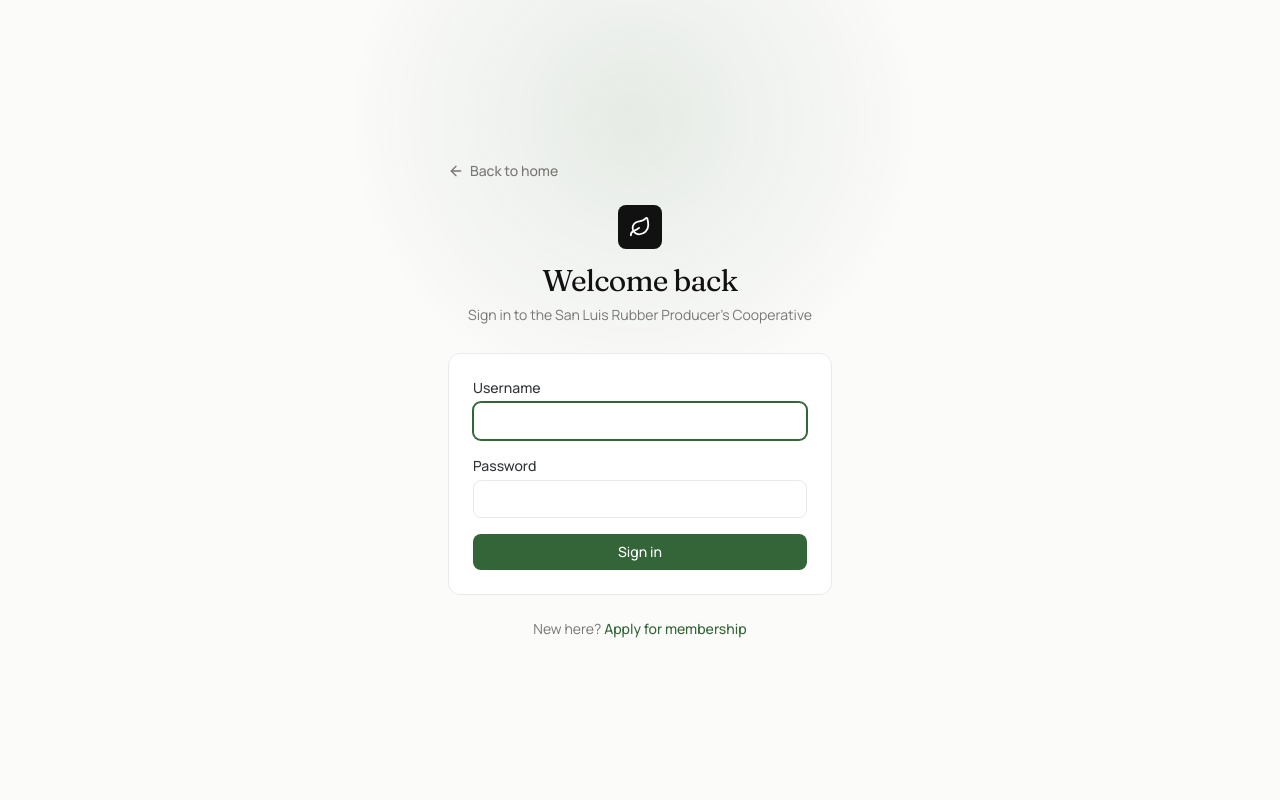
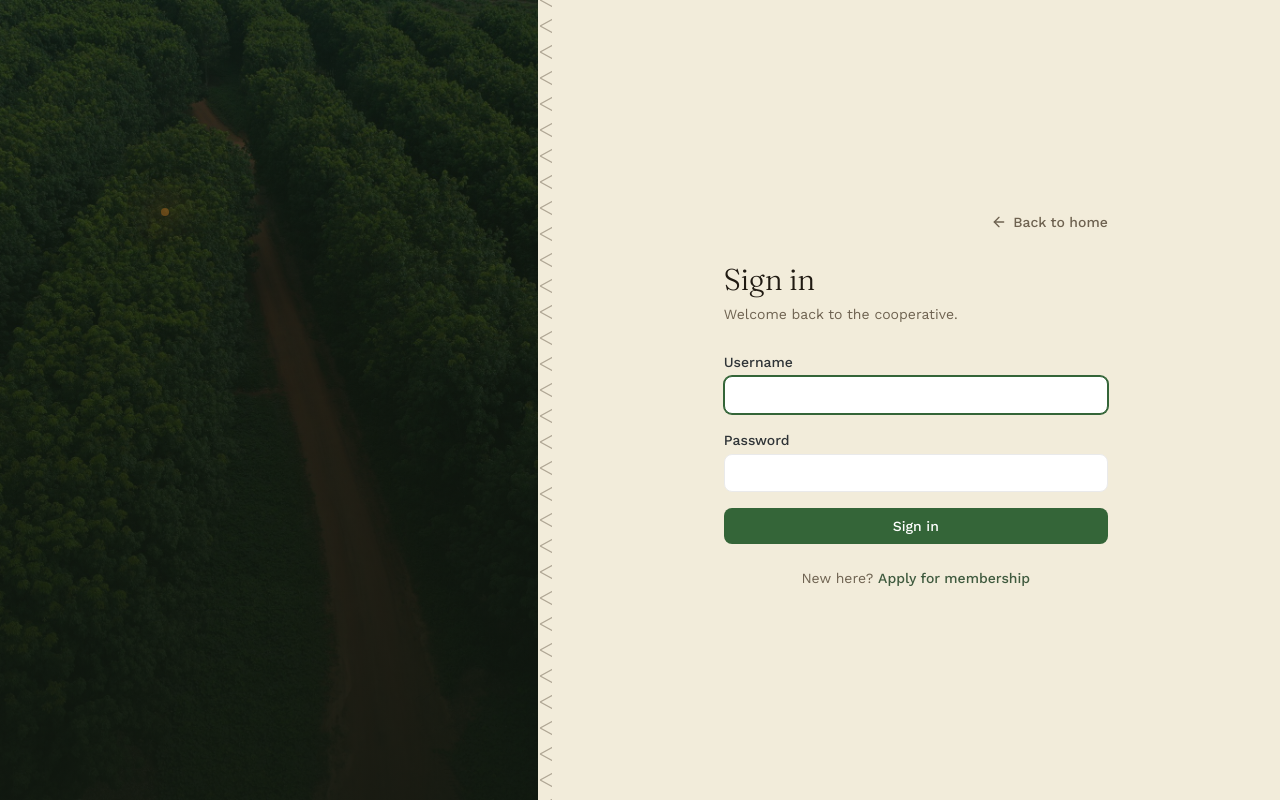
Before and after one commit to JohnLember/SMARTCOOP, a React (Vite) app in the folder frontend/: page /login in a window 1280 px wide. Built offline with nearby package versions, Linux system fonts and the light colour scheme.

Commit message:
feat: implement brand components and tokens for consistent styling across auth pages

```diff
--- /dev/null
+++ b/frontend/src/components/brand.jsx
@@ -0,0 +1,59 @@
+// Shared brand marks — the leaf icon and the herringbone tapping-cut motif —
+// reused across the landing and the public-facing auth pages.
+import { BRAND } from "../lib/brandTokens";
+
+export const Ic = ({ children, size = 22 }) => (
+  <svg
+    width={size}
+    height={size}
+    viewBox="0 0 24 24"
+    fill="none"
+    stroke="currentColor"
+    strokeWidth="1.6"
+    strokeLinecap="round"
+    strokeLinejoin="round"
+  >
+    {children}
+  </svg>
+);
+
+export const IconLeaf = (p) => (
+  <Ic {...p}>
+    <path d="M11 20A7 7 0 0 1 4 13c0-5 5-9 15-9 0 8-4 13-8 13Z" />
+    <path d="M6 21c0-4 3-8 8-10" />
+  </Ic>
+);
+
+// The tapping-cut motif. Horizontal for stacked-section seams, vertical for
+// the split-pane seam on auth pages.
+export function Herringbone({ orientation = "horizontal", stroke = BRAND.amber, size = 14 }) {
+  const id = `herr-${orientation}-${stroke.replace("#", "")}`;
+  const isV = orientation === "vertical";
+  return (
+    <div aria-hidden="true" className="relative h-full w-full" style={{ [isV ? "width" : "height"]: size }}>
+      <svg className="absolute inset-0 h-full w-full" preserveAspectRatio="none">
+        <defs>
+          <pattern
+            id={id}
+            width={isV ? size * 2 : 26}
+            height={isV ? 26 : size * 2}
+            patternUnits="userSpaceOnUse"
+          >
+            <path
+              d={
+                isV
+                  ? `M${size * 0.15} 0 L${size * 1.85} 13 L${size * 0.15} 26`
+                  : "M0 " + size + " L13 " + size * 0.15 + " L26 " + size
+              }
+              fill="none"
+              stroke={stroke}
+              strokeWidth="1.3"
+              opacity="0.5"
+            />
+          </pattern>
+        </defs>
+        <rect width="100%" height="100%" fill={`url(#${id})`} />
+      </svg>
+    </div>
+  );
+}
--- /dev/null
+++ b/frontend/src/lib/brandTokens.js
@@ -0,0 +1,18 @@
+// Shared "tapping morning" palette — reused across the landing and the
+// public-facing auth pages (Login, Apply) so the visitor's journey from
+// one to the other doesn't visually break.
+export const BRAND = {
+  canopy: "#10170F", // predawn — dark panes
+  canopyLine: "#233021",
+  bark: "#2B2117", // dawn
+  barkLine: "#4A3A28",
+  latex: "#F2ECDA", // day — light panes
+  latexLine: "#DED5BC",
+  cured: "#F6E4C6", // amber sheet
+  curedLine: "#E7CE9C",
+  ink: "#201A12", // body text on light
+  inkMuted: "#6E6250",
+  amber: "#B9701F", // primary accent (cured rubber)
+  amberSoft: "#D89A4E",
+  moss: "#3F5A3E", // secondary accent
+};
--- a/frontend/src/pages/Apply.jsx
+++ b/frontend/src/pages/Apply.jsx
@@ -2,7 +2,10 @@ import { useEffect, useState } from "react";
 import { Link } from "react-router";
 import api, { apiError } from "../lib/api";
 import { Button, Input, Select, Textarea } from "../components/ui";
-import { Leaf, ArrowLeft, Check } from "lucide-react";
+import { IconLeaf, Herringbone } from "../components/brand";
+import { BRAND } from "../lib/brandTokens";
+import { ArrowLeft, Check } from "lucide-react";
+import aboutPhoto from "../assets/about_photo.jpg";
 
 const EMPTY = {
   firstName: "",
@@ -59,43 +62,93 @@ export default function Apply() {
   }
 
   return (
-    <div className="relative min-h-[100dvh] overflow-hidden bg-[#FBFBFA] font-sans-ui text-[#2F3437]">
-      <div className="pointer-events-none absolute inset-0 overflow-hidden">
+    <div className="flex min-h-[100dvh] font-tap-body" style={{ background: BRAND.latex }}>
+      {/* Left pane — the world: dark canopy, photography, what joining means. */}
       <div
-          className="ambient-blob absolute -top-40 left-1/2 h-[560px] w-[560px] -translate-x-1/2 rounded-full"
-          style={{ background: "radial-gradient(circle, rgba(52,101,56,0.10) 0%, rgba(52,101,56,0) 70%)" }}
+        className="sticky top-0 hidden h-[100dvh] w-[38%] flex-none overflow-hidden lg:block"
+        style={{ background: BRAND.canopy }}
+      >
+        <img
+          src={aboutPhoto}
+          alt="Members bringing rubber to a cooperative collection point"
+          className="h-full w-full object-cover opacity-60"
         />
+        <div
+          className="pointer-events-none absolute inset-0"
+          style={{ background: `linear-gradient(180deg, rgba(16,23,15,0.5), rgba(16,23,15,0.9))` }}
+        />
+
+        <div className="relative flex h-full flex-col justify-between p-10">
+          <Link to="/" className="inline-flex items-center gap-2.5">
+            <span
+              className="flex h-8 w-8 items-center justify-center rounded-lg text-white"
+              style={{ background: "#111111" }}
+            >
+              <IconLeaf size={16} />
+            </span>
+            <span className="font-tap-display text-[15px] font-medium tracking-tight" style={{ color: BRAND.latex }}>
+              SMARTCOOP
+            </span>
+          </Link>
+
+          <div>
+            <p className="font-tap-mono text-[11px] uppercase tracking-[0.2em]" style={{ color: BRAND.amberSoft }}>
+              Becoming a member
+            </p>
+            <h2 className="font-tap-display mt-4 max-w-xs text-3xl font-light leading-[1.15]" style={{ color: BRAND.latex }}>
+              Join as an Associate, share your rubber, and let the cooperative do the counting.
+            </h2>
+            <p className="mt-5 max-w-xs text-sm leading-[1.6]" style={{ color: "rgba(242,236,218,0.55)" }}>
+              Every applicant is reviewed by the cooperative office. Once approved, you get an
+              account with your own deliveries, receipts, and loan history.
+            </p>
+          </div>
+        </div>
       </div>
 
-      <div className="relative mx-auto max-w-2xl px-6 py-12">
+      {/* Herringbone seam between the two panes. */}
+      <div className="sticky top-0 hidden h-[100dvh] w-3.5 flex-none lg:block" style={{ background: BRAND.latex }}>
+        <Herringbone orientation="vertical" stroke={BRAND.inkMuted} size={14} />
+      </div>
+
+      {/* Right pane — the task: the application form. */}
+      <div className="flex-1 px-6 py-12">
+        <div className="page-head mx-auto max-w-xl">
           <Link
             to="/"
-          className="mb-8 inline-flex items-center gap-1.5 text-sm font-medium text-[#787774] transition-colors hover:text-[#111111]"
+            className="mb-8 inline-flex items-center gap-1.5 text-sm font-medium transition-colors lg:hidden"
+            style={{ color: BRAND.inkMuted }}
           >
             <ArrowLeft size={16} />
             Back to home
           </Link>
 
-        <div className="mb-8 flex flex-col items-center text-center">
-          <span className="mb-4 flex h-11 w-11 items-center justify-center rounded-lg bg-[#111111] text-white">
-            <Leaf size={22} />
+          <span
+            className="mb-4 flex h-11 w-11 items-center justify-center rounded-lg text-white lg:hidden"
+            style={{ background: "#111111" }}
+          >
+            <IconLeaf size={22} />
           </span>
-          <h1 className="page-head font-serif-display text-4xl text-[#111111]">
+
+          <h1 className="font-tap-display text-4xl font-light" style={{ color: BRAND.ink }}>
             Apply for membership
           </h1>
-          <p className="mt-3 max-w-md text-[15px] leading-[1.6] text-[#787774]">
-            Join the San Luis Rubber Producer&apos;s Cooperative. Submit your details and the
-            cooperative office will review your application.
+          <p className="mt-3 max-w-md text-[15px] leading-[1.6]" style={{ color: BRAND.inkMuted }}>
+            Submit your details and the cooperative office will review your application.
           </p>
-        </div>
 
           {done ? (
-          <div className="rounded-xl border border-[#EAEAEA] bg-white p-8 text-center">
-            <span className="mx-auto mb-4 flex h-12 w-12 items-center justify-center rounded-full bg-[#EDF3EC] text-[#346538]">
+            <div className="mt-8 rounded-sm p-8 text-center" style={{ background: "#FBF9F1", border: `1px solid ${BRAND.latexLine}` }}>
+              <span
+                className="mx-auto mb-4 flex h-12 w-12 items-center justify-center rounded-full"
+                style={{ background: "rgba(63,90,62,0.12)", color: BRAND.moss }}
+              >
                 <Check size={24} />
               </span>
-            <h2 className="font-serif-display text-2xl text-[#111111]">Application received</h2>
-            <p className="mx-auto mt-3 max-w-sm text-[15px] leading-[1.6] text-[#787774]">
+              <h2 className="font-tap-display text-2xl font-light" style={{ color: BRAND.ink }}>
+                Application received
+              </h2>
+              <p className="mx-auto mt-3 max-w-sm text-[15px] leading-[1.6]" style={{ color: BRAND.inkMuted }}>
                 Thank you, {form.firstName}. The cooperative office will review your application and
                 contact you about the next steps. Once approved, an account can be issued for you.
               </p>
@@ -104,7 +157,11 @@ export default function Apply() {
               </Link>
             </div>
           ) : (
-          <form onSubmit={submit} className="rounded-xl border border-[#EAEAEA] bg-white p-7">
+            <form
+              onSubmit={submit}
+              className="mt-8 rounded-sm p-7"
+              style={{ background: "#FBF9F1", border: `1px solid ${BRAND.latexLine}` }}
+            >
               {error && (
                 <div className="mb-4 rounded-lg border border-[#F6D9DA] bg-[#FDEBEC] px-3 py-2 text-sm text-[#9F2F2D]">
                   {error}
@@ -142,15 +199,21 @@ export default function Apply() {
                 </div>
               </div>
 
-            <p className="mt-4 rounded-lg bg-[#F7F6F3] px-3 py-2 text-xs leading-relaxed text-[#787774]">
-              New members join as <span className="font-medium text-[#2F3437]">Associate</span> and
-              become <span className="font-medium text-[#2F3437]">Regular</span> once their CBU or
+              <p
+                className="mt-4 rounded-lg px-3 py-2 text-xs leading-relaxed"
+                style={{ background: BRAND.cured, color: BRAND.inkMuted }}
+              >
+                New members join as <span className="font-medium" style={{ color: BRAND.ink }}>Associate</span> and
+                become <span className="font-medium" style={{ color: BRAND.ink }}>Regular</span> once their CBU or
                 savings reach ₱10,000.
               </p>
 
               <div className="mt-6 flex items-center justify-between gap-4">
-              <p className="text-xs text-[#B0AFAB]">
-                Already a member? <Link to="/login" className="text-[#346538] hover:underline">Sign in</Link>
+                <p className="text-xs" style={{ color: BRAND.inkMuted }}>
+                  Already a member?{" "}
+                  <Link to="/login" className="font-medium hover:underline" style={{ color: BRAND.moss }}>
+                    Sign in
+                  </Link>
                 </p>
                 <Button type="submit" disabled={busy}>
                   {busy ? "Submitting…" : "Submit application"}
@@ -160,5 +223,6 @@ export default function Apply() {
           )}
         </div>
       </div>
+    </div>
   );
 }
--- a/frontend/src/pages/Login.jsx
+++ b/frontend/src/pages/Login.jsx
@@ -4,7 +4,10 @@ import { useForm } from "react-hook-form";
 import { useAuth } from "../context/AuthContext";
 import { apiError } from "../lib/api";
 import { Button, Input } from "../components/ui";
-import { Leaf, ArrowLeft } from "lucide-react";
+import { IconLeaf, Herringbone } from "../components/brand";
+import { BRAND } from "../lib/brandTokens";
+import { ArrowLeft } from "lucide-react";
+import heroBandPhoto from "../assets/Hero_band_photo.jpg";
 
 export default function Login() {
   const { login } = useAuth();
@@ -30,41 +33,87 @@ export default function Login() {
   }
 
   return (
-    <div className="relative flex min-h-[100dvh] items-center justify-center overflow-hidden bg-[#FBFBFA] px-4">
-      {/* ambient warm-green blob, matched to the landing */}
-      <div className="pointer-events-none absolute inset-0 overflow-hidden">
+    <div className="flex min-h-[100dvh] font-tap-body" style={{ background: BRAND.latex }}>
+      {/* Left pane — the world: dark canopy, photography, a returning line. */}
       <div
-          className="ambient-blob absolute -top-40 left-1/2 h-[560px] w-[560px] -translate-x-1/2 rounded-full"
-          style={{
-            background:
-              "radial-gradient(circle, rgba(52,101,56,0.10) 0%, rgba(52,101,56,0) 70%)",
-          }}
+        className="relative hidden w-[42%] flex-none overflow-hidden lg:block"
+        style={{ background: BRAND.canopy }}
+      >
+        <img
+          src={heroBandPhoto}
+          alt="A member tapping rubber before dawn in San Luis"
+          className="h-full w-full object-cover opacity-60"
         />
+        <div
+          className="pointer-events-none absolute inset-0"
+          style={{ background: `linear-gradient(180deg, rgba(16,23,15,0.55), rgba(16,23,15,0.88))` }}
+        />
+        <div
+          aria-hidden="true"
+          className="tap-glint pointer-events-none absolute left-[30%] top-[26%] h-2 w-2 rounded-full"
+          style={{ background: BRAND.amber, boxShadow: "0 0 34px 12px rgba(185,112,31,0.35)" }}
+        />
+
+        <div className="relative flex h-full flex-col justify-between p-10">
+          <Link to="/" className="inline-flex items-center gap-2.5">
+            <span
+              className="flex h-8 w-8 items-center justify-center rounded-lg text-white"
+              style={{ background: "#111111" }}
+            >
+              <IconLeaf size={16} />
+            </span>
+            <span className="font-tap-display text-[15px] font-medium tracking-tight" style={{ color: BRAND.latex }}>
+              SMARTCOOP
+            </span>
+          </Link>
+
+          <div>
+            <p className="font-tap-mono text-[11px] uppercase tracking-[0.2em]" style={{ color: BRAND.amberSoft }}>
+              San Luis Rubber Producer&apos;s Cooperative
+            </p>
+            <h2 className="font-tap-display mt-4 max-w-xs text-3xl font-light leading-[1.15]" style={{ color: BRAND.latex }}>
+              Your deliveries, receipts, and dues — right where you left them.
+            </h2>
+          </div>
+        </div>
       </div>
 
-      <div className="page-head relative w-full max-w-sm">
+      {/* Herringbone seam between the two panes. */}
+      <div className="hidden w-3.5 flex-none lg:block" style={{ background: BRAND.latex }}>
+        <Herringbone orientation="vertical" stroke={BRAND.inkMuted} size={14} />
+      </div>
+
+      {/* Right pane — the task: the sign-in form. */}
+      <div className="relative flex flex-1 items-center justify-center overflow-y-auto px-6 py-12">
+        <div className="page-head w-full max-w-sm">
+          <div className="mb-8 flex lg:justify-end">
             <Link
               to="/"
-          className="mb-6 inline-flex items-center gap-1.5 text-sm font-medium text-[#787774] transition-colors hover:text-[#111111]"
+              className="inline-flex items-center gap-1.5 text-sm font-medium transition-colors"
+              style={{ color: BRAND.inkMuted }}
             >
               <ArrowLeft size={16} />
               Back to home
             </Link>
-
-        <div className="mb-7 flex flex-col items-center text-center">
-          <span className="mb-4 flex h-11 w-11 items-center justify-center rounded-lg bg-[#111111] text-white">
-            <Leaf size={22} />
-          </span>
-          <h1 className="font-serif-display text-3xl text-[#111111]">Welcome back</h1>
-          <p className="mt-2 text-sm text-[#787774]">
-            Sign in to the San Luis Rubber Producer&apos;s Cooperative
-          </p>
           </div>
 
-        <form
-          onSubmit={handleSubmit(onSubmit)}
-          className="space-y-4 rounded-xl border border-[#EAEAEA] bg-white p-6"
+          <div className="mb-7 lg:hidden">
+            <span
+              className="mb-4 flex h-11 w-11 items-center justify-center rounded-lg text-white"
+              style={{ background: "#111111" }}
             >
+              <IconLeaf size={22} />
+            </span>
+          </div>
+
+          <h1 className="font-tap-display text-3xl font-light" style={{ color: BRAND.ink }}>
+            Sign in
+          </h1>
+          <p className="mt-2 text-sm" style={{ color: BRAND.inkMuted }}>
+            Welcome back to the cooperative.
+          </p>
+
+          <form onSubmit={handleSubmit(onSubmit)} className="mt-7 space-y-4">
             {error && (
               <div className="rounded-lg border border-[#F6D9DA] bg-[#FDEBEC] px-3 py-2 text-sm text-[#9F2F2D]">
                 {error}
@@ -87,13 +136,14 @@ export default function Login() {
             </Button>
           </form>
 
-        <p className="mt-6 text-center text-sm text-[#787774]">
+          <p className="mt-6 text-center text-sm" style={{ color: BRAND.inkMuted }}>
             New here?{" "}
-          <Link to="/apply" className="font-medium text-[#346538] hover:underline">
+            <Link to="/apply" className="font-medium hover:underline" style={{ color: BRAND.moss }}>
               Apply for membership
             </Link>
           </p>
         </div>
       </div>
+    </div>
   );
 }
```
Lines whose indentation alone changed are shown as unchanged.
